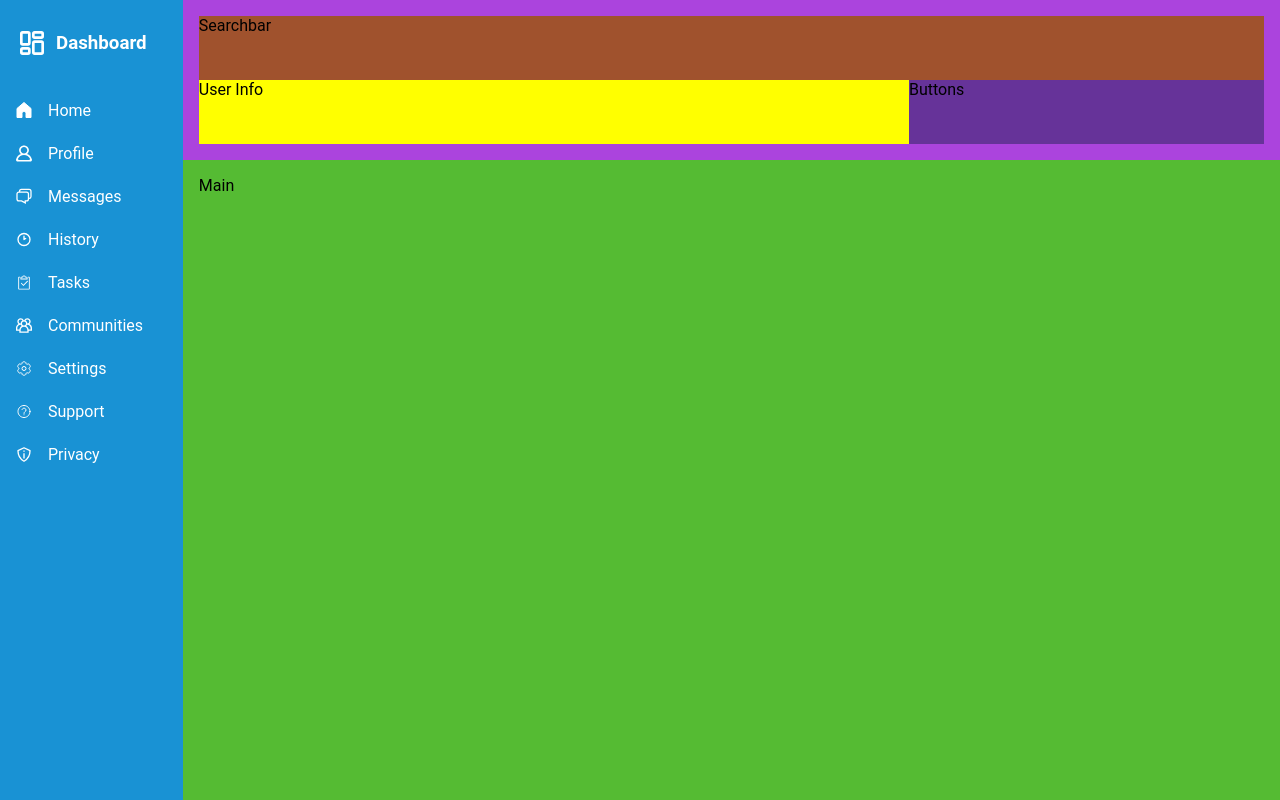
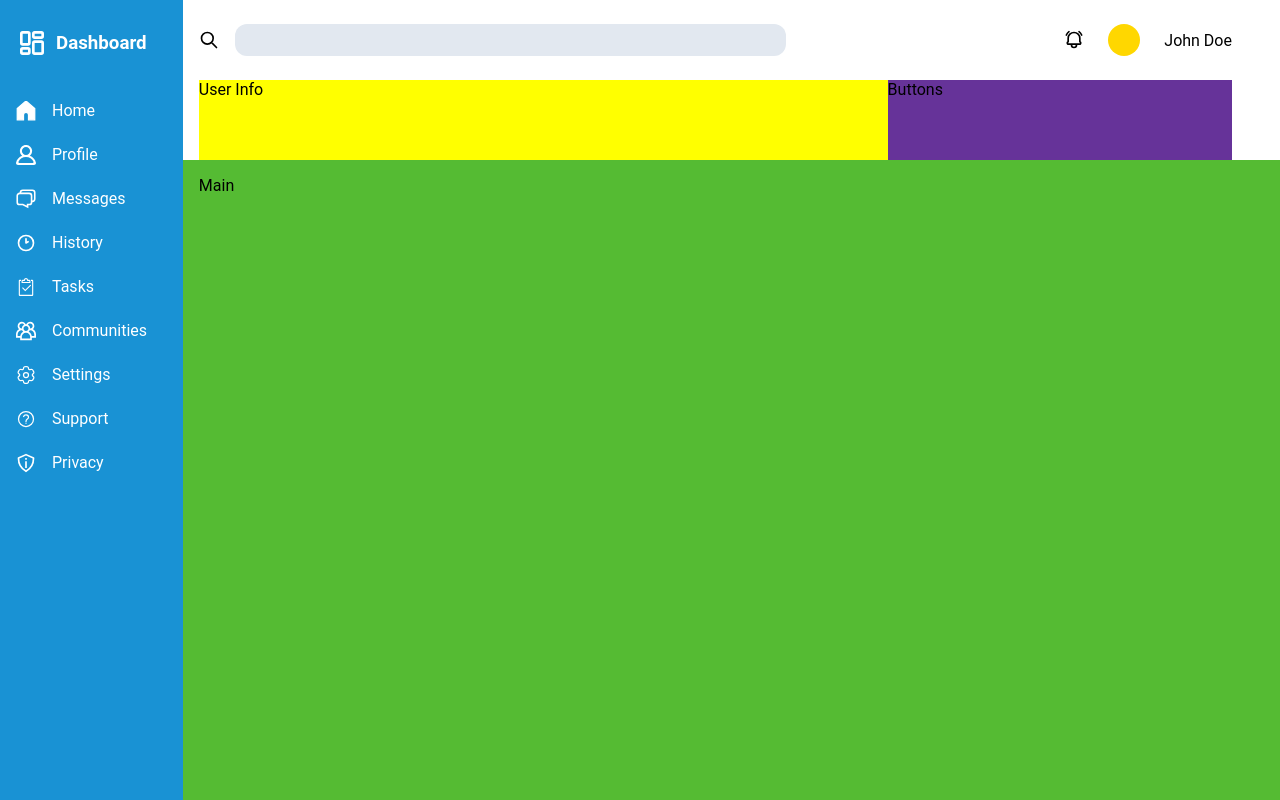
Before and after one commit to keyfeula/admin-dashboard, a plain HTML site: page index.html in a window 1280 px wide. Drawn offline with Linux system fonts and the light colour scheme.

Commit message:
Add svg icons for header, work on searchbar section

```diff
--- a/index.html
+++ b/index.html
@@ -73,7 +73,15 @@
             </div>
             <div class="header">
                 <div class="searchbar">
-                    Searchbar
+                    <div class="left-section">
+                        <img src="./assets/search-icon.svg" alt="search-icon">
+                        <input type="search" name="search" id="searchbar">
+                    </div>
+                    <div class="right-section">
+                        <img src="./assets/bell-icon.svg" alt="bell-icon">
+                        <div class="profile-pic"></div>
+                        John Doe
+                    </div>
                 </div>
                 <div class="user-info">
                     User Info
--- a/style.css
+++ b/style.css
@@ -7,6 +7,7 @@
 
 :root {
     --light-blue: #1992d4;
+    --light-grey: #e2e8f0;
 }
 
 body {
@@ -14,7 +15,7 @@ body {
 }
 
 img {
-    width: 1rem;
+    width: 1.25rem;
 }
 
 a {
@@ -70,16 +71,15 @@ a {
 }
 
 .header {
-    background: #ab44dd;
+    background: #ffffff;
     grid-area: 1 / 2 / 2 / 3;
-    padding: 1rem;
     display: grid;
     grid-template-columns: 2fr 1fr;
     grid-template-rows: 1fr 1fr;
+    padding: 0 3rem 0 1rem;
 }
 
 .header .searchbar {
-    background: sienna;
     grid-area: 1 / 1 / 2 / 3;
 }
 
@@ -90,3 +90,40 @@ a {
 .header .buttons {
     background: rebeccapurple;
 }
+
+.searchbar {
+    display: grid;
+    grid-template-columns: 2fr 1fr;
+}
+
+.searchbar .left-section {
+    display: flex;
+    align-items: center;
+    gap: 1rem;
+}
+
+.searchbar input {
+    width: 80%;
+    height: 40%;
+    border-radius: 0.75rem;
+    background: var(--light-grey);
+    border: none;
+}
+
+.searchbar input:focus {
+    outline: none;
+}
+
+.searchbar .right-section {
+    display: flex;
+    align-items: center;
+    justify-content: flex-end;
+    gap: 1.5rem;
+}
+
+.searchbar .profile-pic {
+    border-radius: 100%;
+    background: gold;
+    width: 2rem;
+    height: 2rem;
+}
```
Also changed, not shown: assets/bell-icon.svg (added), assets/search-icon.svg (added).
